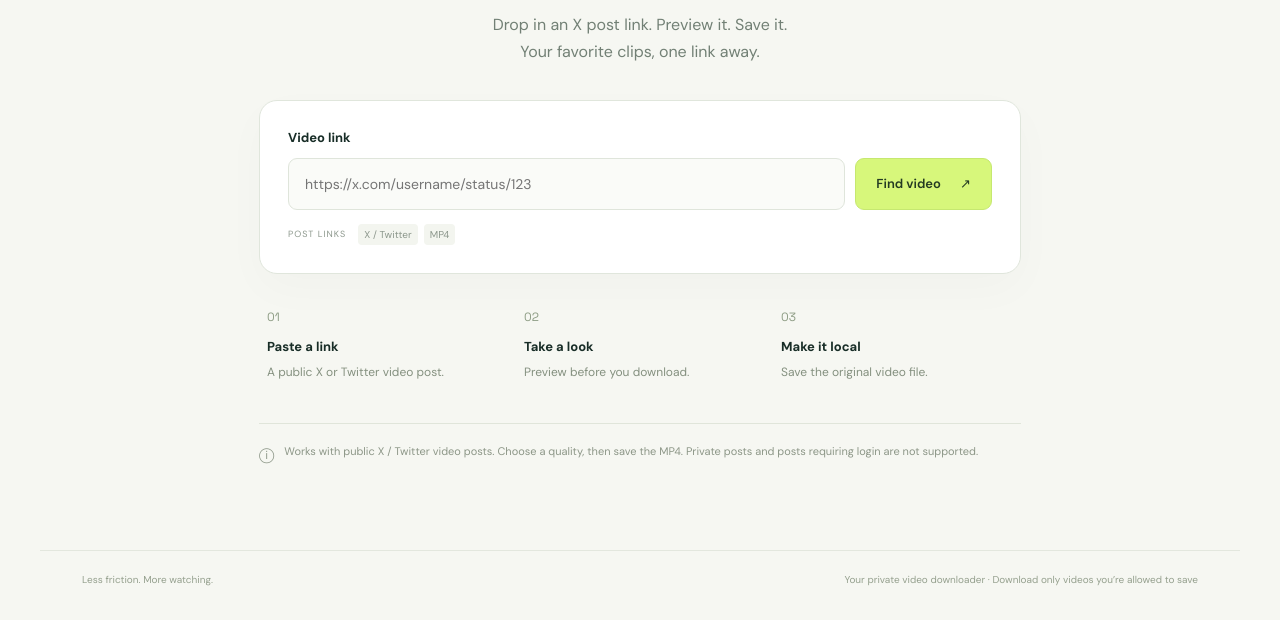
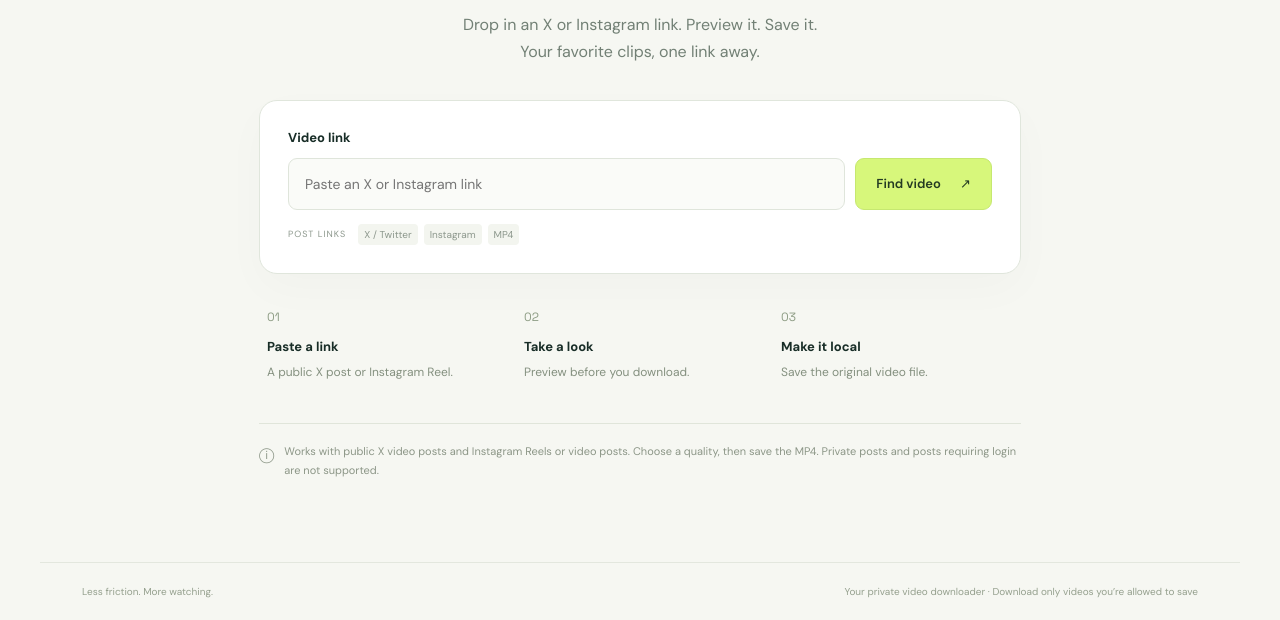
Before and after one commit to vardanyanlevon10-sudo/videodrop, a plain HTML site: page public/index.html in a window 1280 px wide. Shown: the part 345-965 px from the top of the page. Drawn offline with Linux system fonts and the light colour scheme.

Commit message:
Support public Instagram Reels alongside X downloads

```diff
--- a/public/index.html
+++ b/public/index.html
@@ -1,10 +1,10 @@
 <!doctype html>
 <html lang="en"><head><meta charset="utf-8"><meta name="viewport" content="width=device-width,initial-scale=1"><meta name="description" content="A simple, private tool to preview and save direct video links."><title>VideoDrop — Save the good stuff</title><link rel="stylesheet" href="style.css"></head><body>
 <header><a class="brand" href="./"><span class="logo">↓</span> VideoDrop</a><span class="header-note"><i></i> Your videos, anywhere.</span></header>
-<main><div class="eyebrow">THE SIMPLE VIDEO DOWNLOADER</div><h1>Good video.<br><span>Yours to keep.</span></h1><p class="intro">Drop in an X post link. Preview it. Save it.<br>Your favorite clips, one link away.</p>
-<section class="card" aria-label="Video downloader"><form id="form"><label for="url">Video link</label><div class="input-row"><input id="url" name="url" type="url" placeholder="https://x.com/username/status/123" autocomplete="off" required><button class="primary" id="preview" type="submit">Find video <span>↗</span></button></div><div class="hint">POST LINKS <span>X / Twitter</span><span>MP4</span></div></form>
+<main><div class="eyebrow">THE SIMPLE VIDEO DOWNLOADER</div><h1>Good video.<br><span>Yours to keep.</span></h1><p class="intro">Drop in an X or Instagram link. Preview it. Save it.<br>Your favorite clips, one link away.</p>
+<section class="card" aria-label="Video downloader"><form id="form"><label for="url">Video link</label><div class="input-row"><input id="url" name="url" type="url" placeholder="Paste an X or Instagram link" autocomplete="off" required><button class="primary" id="preview" type="submit">Find video <span>↗</span></button></div><div class="hint">POST LINKS <span>X / Twitter</span><span>Instagram</span><span>MP4</span></div></form>
 <div id="message" role="status" aria-live="polite"></div>
 <div id="result" hidden><div class="video-frame"><video id="video" controls playsinline preload="metadata"></video></div><div class="file-row"><div><div class="label">READY TO SAVE</div><strong id="filename"></strong><div id="details"></div></div><button id="download" class="primary" type="button">Download ↓</button></div><div id="progress-area" hidden><progress id="progress" max="100"></progress><div class="progress-row"><span id="progress-label"></span><button id="cancel" class="text-button">Cancel</button></div></div><a id="fallback" target="_blank" rel="noopener noreferrer" hidden>Open video in a new tab ↗</a></div>
 </section>
-<div class="features"><div><span>01</span><strong>Paste a link</strong><p>A public X or Twitter video post.</p></div><div><span>02</span><strong>Take a look</strong><p>Preview before you download.</p></div><div><span>03</span><strong>Make it local</strong><p>Save the original video file.</p></div></div>
-<div class="note"><span>ⓘ</span><p>Works with public X / Twitter video posts. Choose a quality, then save the MP4. Private posts and posts requiring login are not supported.</p></div></main><footer><span>Less friction. More watching.</span><span>Your private video downloader · Download only videos you’re allowed to save</span></footer><script src="app.js"></script></body></html>
+<div class="features"><div><span>01</span><strong>Paste a link</strong><p>A public X post or Instagram Reel.</p></div><div><span>02</span><strong>Take a look</strong><p>Preview before you download.</p></div><div><span>03</span><strong>Make it local</strong><p>Save the original video file.</p></div></div>
+<div class="note"><span>ⓘ</span><p>Works with public X video posts and Instagram Reels or video posts. Choose a quality, then save the MP4. Private posts and posts requiring login are not supported.</p></div></main><footer><span>Less friction. More watching.</span><span>Your private video downloader · Download only videos you’re allowed to save</span></footer><script src="app.js"></script></body></html>
```
